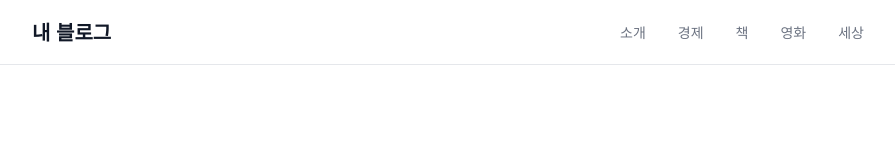
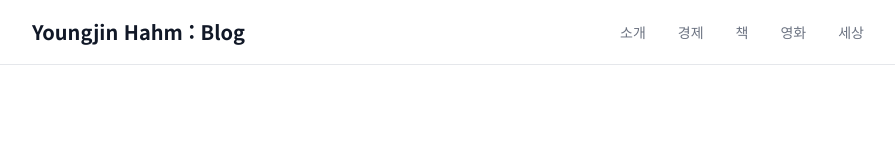
Before and after one commit to youngjinhahm/my-blog, a Next.js app: page / in a window 1280 px wide. Shown: the top 160 px of the page, without its empty margins (192-1087 px from the left). Built offline with nearby package versions, Linux system fonts and the light colour scheme; no server answers; the database is empty.

Commit message:
Update blog title

```diff
--- a/components/Nav.tsx
+++ b/components/Nav.tsx
@@ -19,7 +19,7 @@ export default function Navigation() {
       <div className="max-w-4xl mx-auto px-8">
         <div className="flex items-center justify-between h-16">
           <Link href="/" className="text-xl font-semibold text-gray-900 hover:text-gray-600 transition">
-            내 블로그
+            Youngjin Hahm : Blog
           </Link>
 
           <div className="flex gap-8">
```
